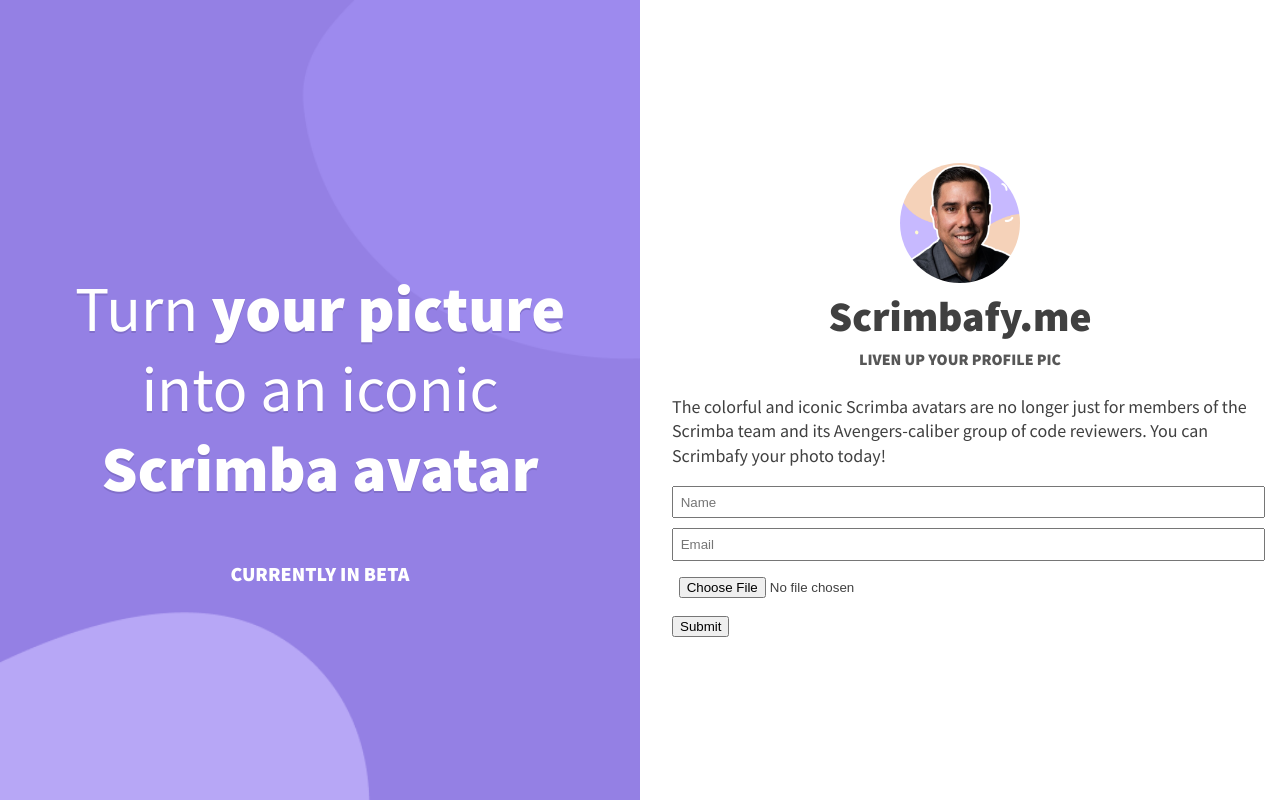
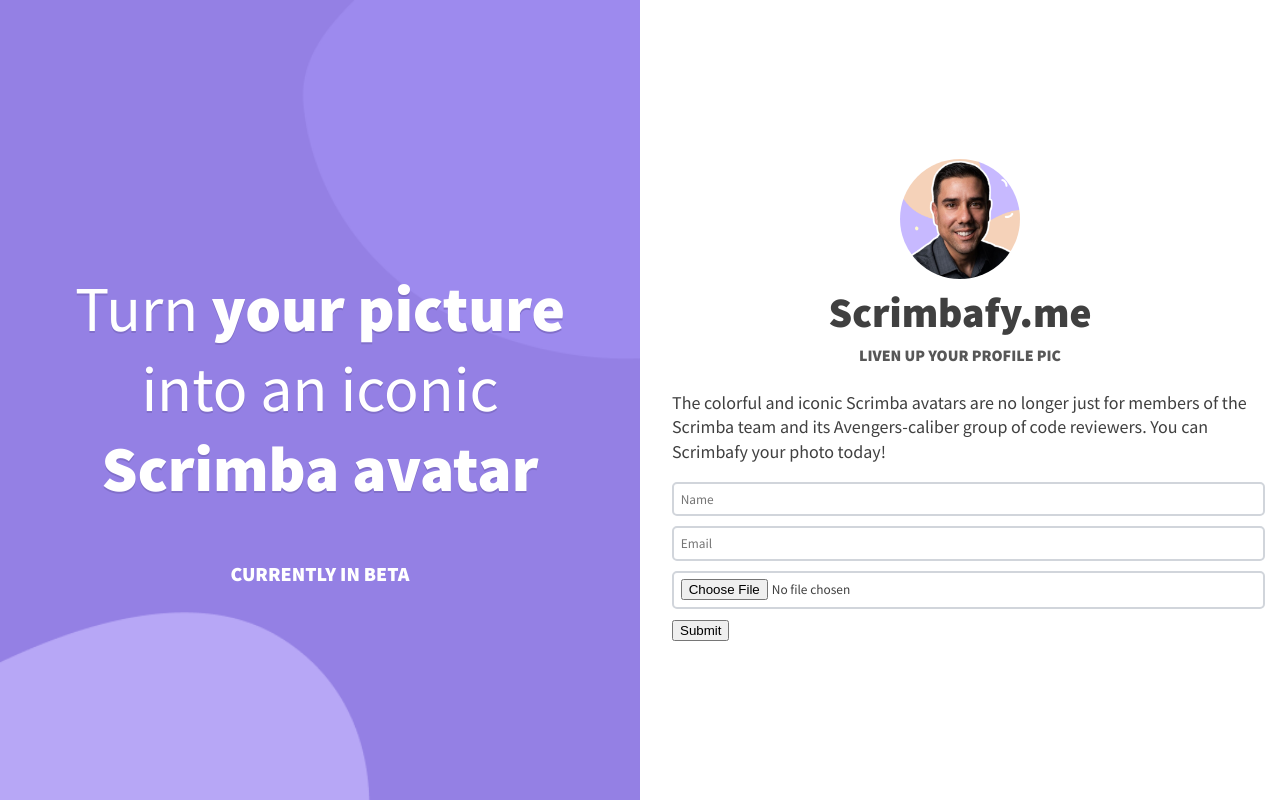
Before and after one commit to sercansimsek/Product-splash-page, a website built with Vite: page index.html in a window 1280 px wide. Built offline with nearby package versions, Linux system fonts and the light colour scheme.

Commit message:
Form inputs focus state styled

```diff
--- a/styles.css
+++ b/styles.css
@@ -55,7 +55,7 @@
 	color: #fff;
 	background-color: #9480e4;
 
-	background-image: url('/images/intro-bg.png');
+	background-image: url("/images/intro-bg.png");
 	background-size: cover;
 }
 
@@ -77,9 +77,18 @@
     Form
    ================= */
 input {
+    font-family: inherit;
     width: 100%;
     padding: 0.5em;
     margin-bottom: 0.75em;
+    border: 2px solid #d1d5db;
+    border-radius: 5px;
+}
+
+input:focus {
+    outline: none;
+    border-color: #8a71ec;
+    background-color: #e6e8ec;
 }
 /* =================
     Media queries
```
